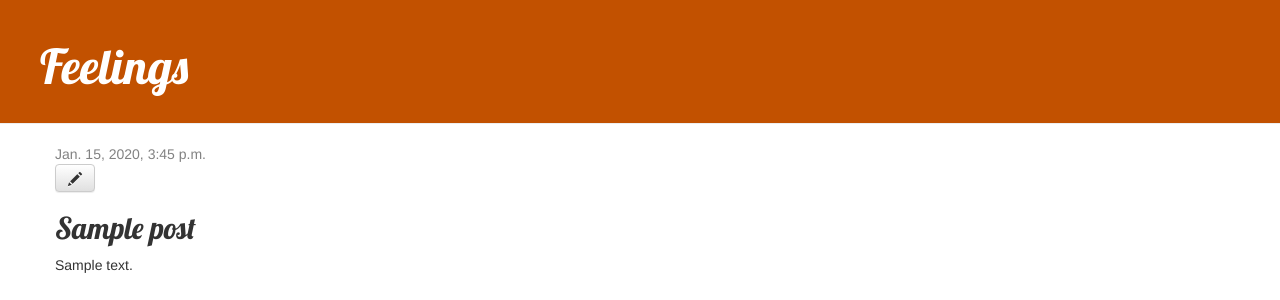
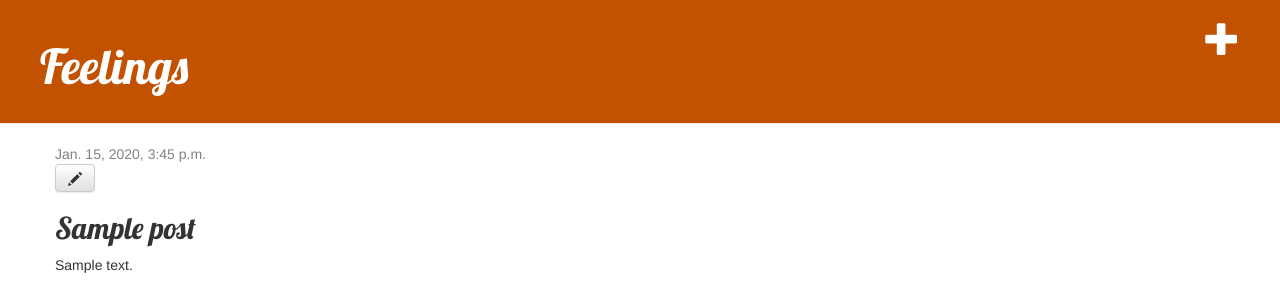
Before and after one commit to sangibh/my-first-blog, a Django app: page /post/1/ in a window 1280 px wide. Shown: the top 300 px of the page. Run offline with Django 3.2, Linux system fonts and the light colour scheme; a user stored in the database is signed in; tables that the repository leaves empty hold one stand-in row (values such as "Sample post"); some libraries are stand-ins or nearby versions.

Commit message:
base.html changed

```diff
--- a/blog/templates/blog/base.html
+++ b/blog/templates/blog/base.html
@@ -9,7 +9,9 @@
     </head>
     <body>
     <div class="page-header">
-
+      {% if user.is_authenticated %}
+          <a href="{% url 'post_new' %}" class="top-menu"><span class="glyphicon glyphicon-plus"></span></a>
+      {% endif %}
         <h1><a href="/">Feelings</a></h1>
     </div>
     <div class="content container">
```
